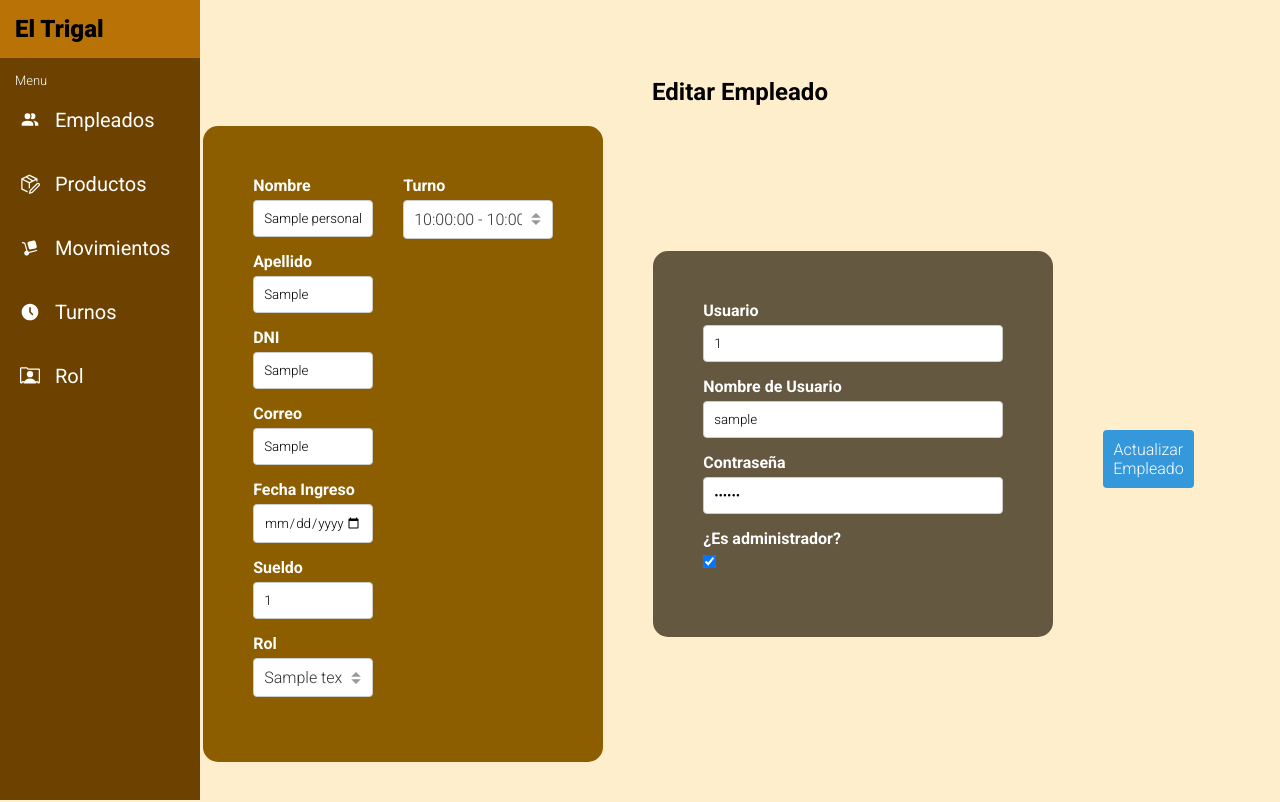
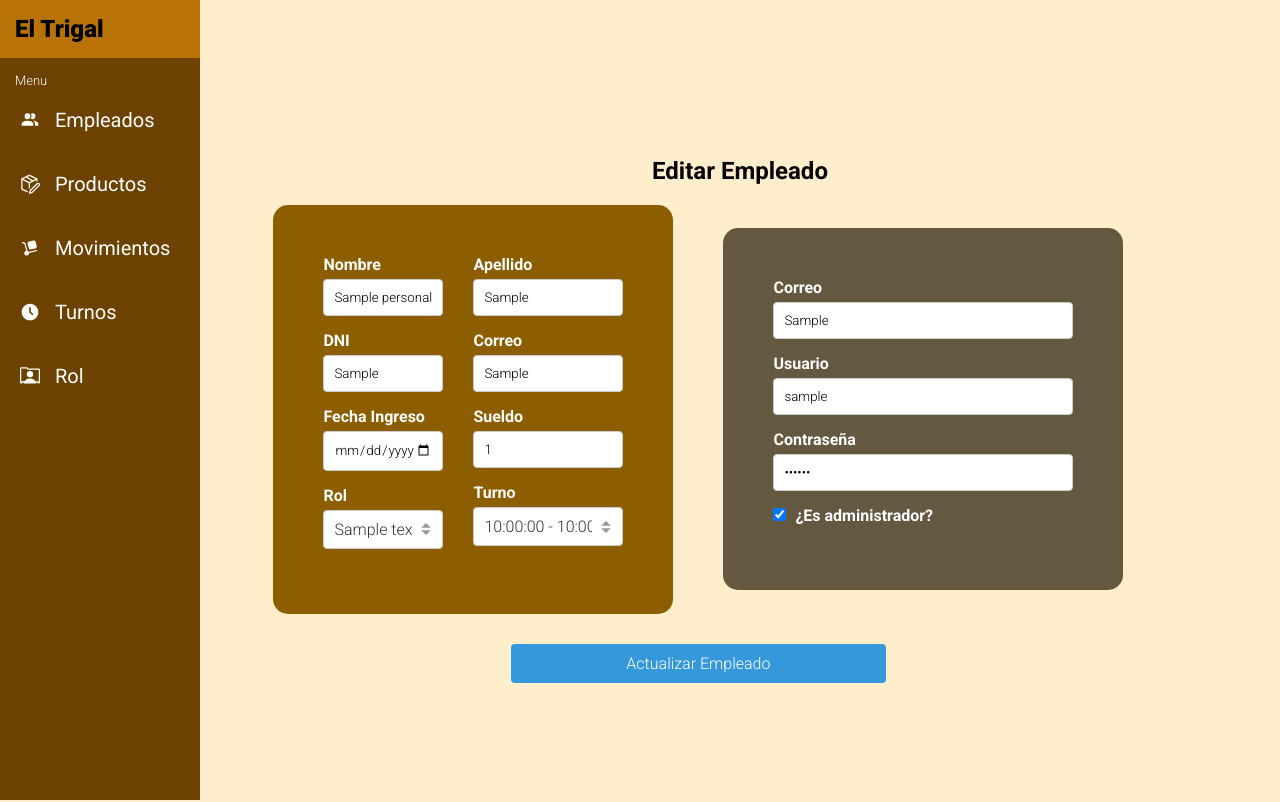
Before and after one commit to josuesn1402/el-trigal-proyecto, a PHP site: page /php/layout/editar-empleados.php?id=1 in a window 1280 px wide. Shown: the top 802 px of the page. Run offline with PHP 8.4, Linux system fonts and the light colour scheme; tables that the repository leaves empty hold one stand-in row (values such as "Sample post").

Commit message:
correción en el diseño de  editar empleado

```diff
--- a/php/layout/editar-empleados.php
+++ b/php/layout/editar-empleados.php
@@ -31,6 +31,7 @@ if (isset($_GET['id']) && !empty($_GET['id'])) {
     u.id AS id_usuario,
     u.username AS nombre_usuario,
     u.contrasenia,
+    u.correo AS u_correo,
     u.admin
   FROM
     Personal p
@@ -46,7 +47,7 @@ if (isset($_GET['id']) && !empty($_GET['id'])) {
     // Verificar si se encontraron resultados
     if ($stmt->num_rows == 1) {
       // Vincular variables a los resultados de la consulta
-      $stmt->bind_result($id_personal, $nombre, $apellido, $dni, $correo, $fecha_ingreso, $sueldo, $id_rol, $id_turno, $id_usuario, $nombre_usuario, $contrasenia, $admin);
+      $stmt->bind_result($id_personal, $nombre, $apellido, $dni, $correo, $fecha_ingreso, $sueldo, $id_rol, $id_turno, $id_usuario, $nombre_usuario, $contrasenia, $u_correo, $admin);
       $stmt->fetch();
     } else {
       // No se encontró el empleado con el ID proporcionado
@@ -104,25 +105,13 @@ if (isset($_GET['id']) && !empty($_GET['id'])) {
                   <input type="text" id="nombre" name="nombre" value="<?php echo $nombre; ?>" required>
                 </div>
                 <div class="form-group">
-                  <label for="apellido">Apellido</label>
-                  <input type="text" id="apellido" name="apellido" value="<?php echo $apellido; ?>" required>
-                </div>
-                <div class="form-group">
                   <label for="dni">DNI</label>
                   <input type="text" id="dni" name="dni" value="<?php echo $dni; ?>" required>
-                </div>
-                <div class="form-group">
-                  <label for="correo">Correo</label>
-                  <input type="email" id="correo" name="correo" value="<?php echo $correo; ?>" required>
                 </div>
                 <div class="form-group">
                   <label for="fecha_ingreso">Fecha Ingreso</label>
                   <input type="date" id="fecha_ingreso" name="fecha_ingreso" value="<?php echo $fecha_ingreso; ?>"
                     required>
-                </div>
-                <div class="form-group">
-                  <label for="sueldo">Sueldo</label>
-                  <input type="number" id="sueldo" name="sueldo" value="<?php echo $sueldo; ?>" required>
                 </div>
                 <div class="form-group">
                   <label for="id_rol">Rol</label>
@@ -144,6 +133,18 @@ if (isset($_GET['id']) && !empty($_GET['id'])) {
               </div>
               <div class="empleados-right">
                 <div class="form-group">
+                  <label for="apellido">Apellido</label>
+                  <input type="text" id="apellido" name="apellido" value="<?php echo $apellido; ?>" required>
+                </div>
+                <div class="form-group">
+                  <label for="correo">Correo</label>
+                  <input type="email" id="correo" name="correo" value="<?php echo $correo; ?>" required>
+                </div>
+                <div class="form-group">
+                  <label for="sueldo">Sueldo</label>
+                  <input type="number" id="sueldo" name="sueldo" value="<?php echo $sueldo; ?>" required>
+                </div>
+                <div class="form-group">
                   <label for="id_turno">Turno</label>
                   <select id="id_turno" name="id_turno" required>
                     <option value="">Seleccione un turno</option>
@@ -163,27 +164,27 @@ if (isset($_GET['id']) && !empty($_GET['id'])) {
               </div>
             </div>
             <div class="usuarios-form">
+              <input type="hidden" id="id_usuario" name="id_usuario" value="<?php echo $id_usuario; ?>" required>
               <div class="form-group">
-                <label for="id_usuario">Usuario</label>
-                <input type="text" id="id_usuario" name="id_usuario" value="<?php echo $id_usuario; ?>" required>
+                <label for="cor">Correo</label>
+                <input type="email" id="cor" name="cor" value="<?php echo $u_correo; ?>" required>
               </div>
               <div class="form-group">
-                <label for="nombre_usuario">Nombre de Usuario</label>
+                <label for="use">Usuario</label>
                 <input type="text" id="nombre_usuario" name="nombre_usuario" value="<?php echo $nombre_usuario; ?>"
                   required>
               </div>
               <div class="form-group">
-                <label for="contrasena">Contraseña</label>
+                <label for="con">Contraseña</label>
                 <input type="password" id="contrasena" name="contrasena" value="<?php echo $contrasenia; ?>" required>
               </div>
               <div class="form-group">
-                <label for="admin">¿Es administrador?</label>
-                <input type="checkbox" id="admin" name="admin" <?php if ($admin)
-                  echo 'checked'; ?>>
+                <label for="admin"><input type="checkbox" id="admin" name="admin" <?php if ($admin)
+                  echo 'checked'; ?>> ¿Es administrador?</label>
               </div>
             </div>
-            <button type="submit">Actualizar Empleado</button>
           </div>
+          <button type="submit">Actualizar Empleado</button>
         </form>
       </div>
     </div>
--- a/sql/4. selects.sql
+++ b/sql/4. selects.sql
@@ -19,7 +19,10 @@ SELECT
     p.id_rol,
     p.id_turno,
     u.id AS id_usuario,
-  u.username AS nombre_usuario
+    u.username AS nombre_usuario,
+    u.contrasenia,
+    u.correo AS u_correo,
+    u.admin
   FROM
     Personal p
     INNER JOIN Usuario u ON p.id_usuario = u.id
```
Lines whose indentation alone changed are shown as unchanged.
